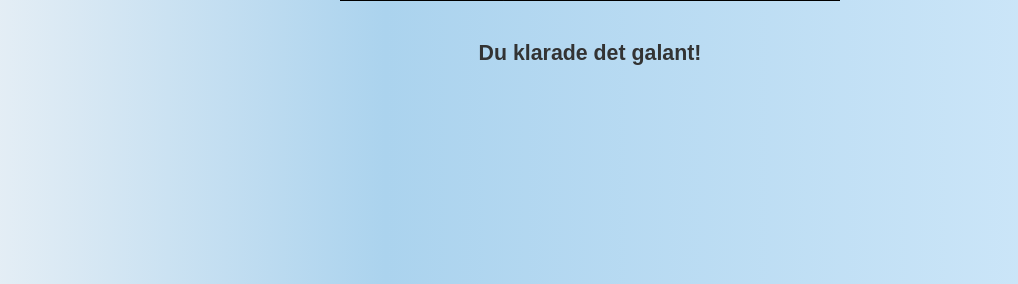
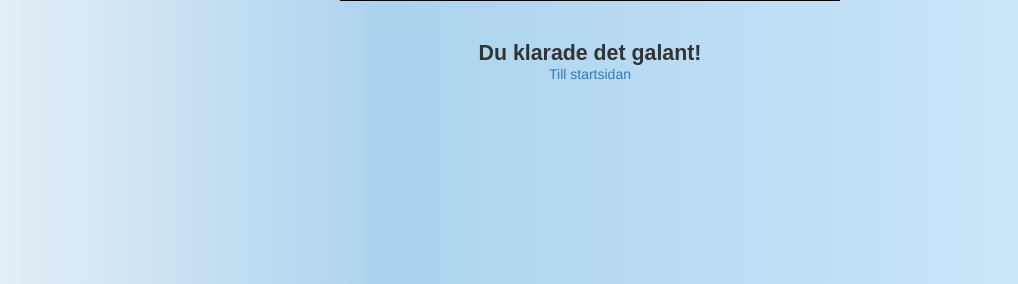
Before and after one commit to hannacantwell/quizproject, a Django app: page /quiz/1/completed/ in a window 1280 px wide. Shown: the part 430-714 px from the top of the page, without its empty margins (50-1068 px from the left). Run offline with Django 3.2, Linux system fonts and the light colour scheme; some libraries are stand-ins or nearby versions.

Commit message:
added button on complete

```diff
--- a/quiz/templates/quiz/results.html
+++ b/quiz/templates/quiz/results.html
@@ -17,6 +17,8 @@
 		</div>
 		</div>
 
+		<p><a href="{% url 'start_page' %}">Till startsidan</a></p>
+
 <script src="https://ajax.googleapis.com/ajax/libs/jquery/1.12.4/jquery.min.js"></script>
 <script src="js/bootstrap.min.js"></script>
 
```
